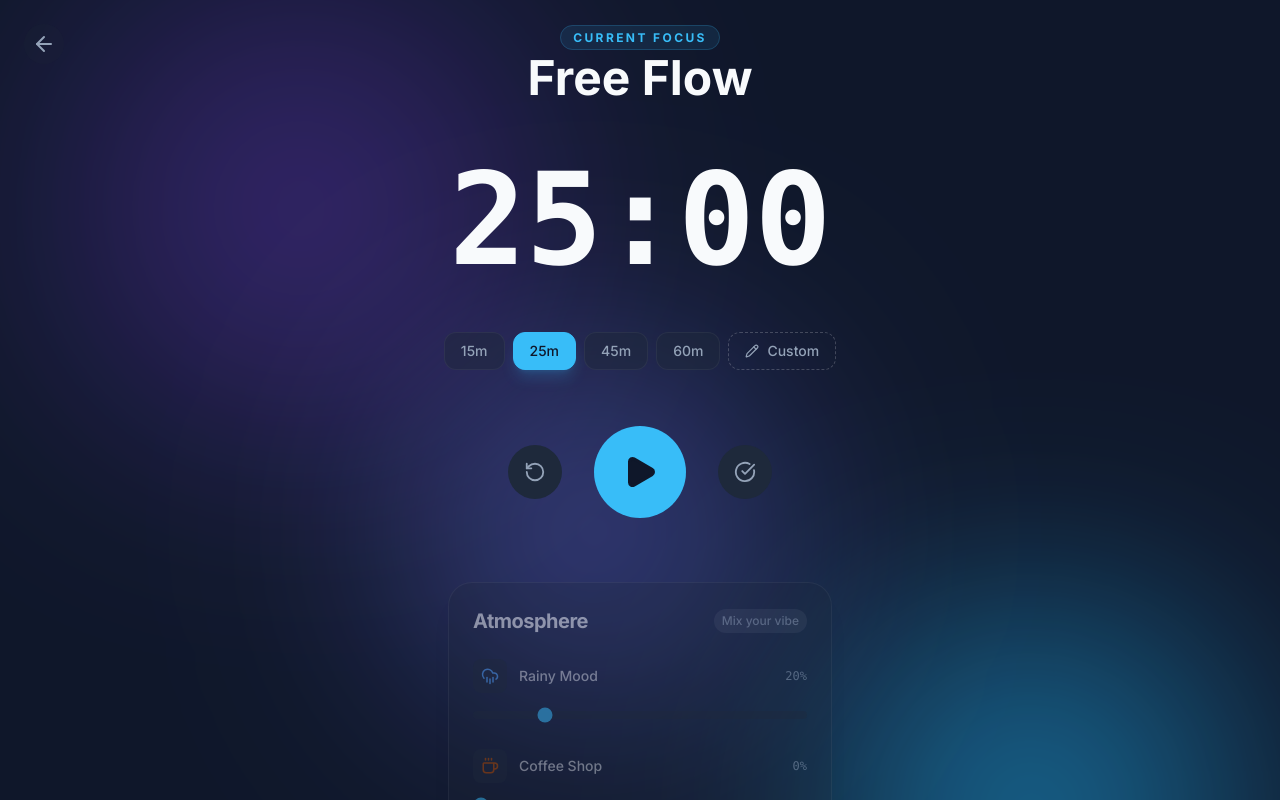
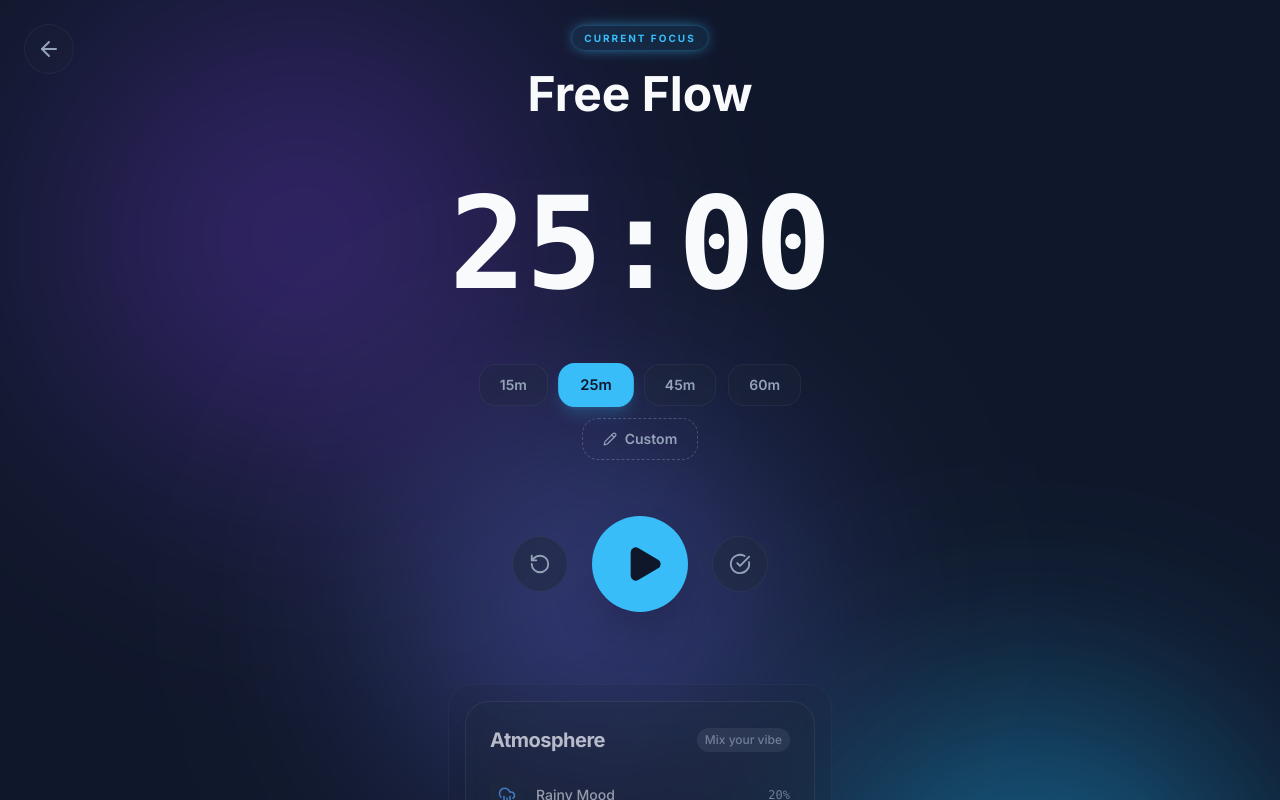
Before and after one commit to Whyawww/Moode, a Next.js app in the folder moode/: page /focus in a window 1280 px wide. Shown: the top 800 px of the page. Built offline with nearby package versions, Linux system fonts and the light colour scheme; no server answers.

Commit message:
fix task timer session at focus page

```diff
--- a/moode/app/focus/page.tsx
+++ b/moode/app/focus/page.tsx
@@ -1,10 +1,10 @@
 "use client";
 
-import { useEffect, useState, useRef } from "react";
+import { useEffect, useState, useRef, KeyboardEvent, ChangeEvent } from "react";
+import { useRouter } from "next/navigation";
 import { useStore } from "@/hooks/useStore";
 import { useFocusTimer } from "@/hooks/useFocusTimer";
-import { useRouter } from "next/navigation";
-import AuroraBackground from "@/components/ui/AuroraBackground";
+import { toast } from "sonner";
 import {
   Pause,
   Play,
@@ -13,13 +13,56 @@ import {
   Pencil,
   CheckCircle,
 } from "lucide-react";
+import AuroraBackground from "@/components/ui/AuroraBackground";
 import AmbientMixer from "@/components/features/audio/AmbientMixer";
 import SessionCompleteModal from "@/components/features/timer/SessionCompleteModal";
 import SoundManager from "@/components/features/audio/SoundManager";
 
+function useDocumentTitle(title: string) {
+  useEffect(() => {
+    document.title = title;
+  }, [title]);
+}
+
 export default function FocusPage() {
+  const router = useRouter();
   const { tasks, toggleTask } = useStore();
-  const router = useRouter();
+  const [isEditing, setIsEditing] = useState(false);
+  const [showModal, setShowModal] = useState(false);
+
+  const [sessionSummary, setSessionSummary] = useState({
+    secondsPassed: 0,
+    tasksCompleted: 0,
+    finishedTaskTitle: "",
+  });
+
+  const inputRef = useRef<HTMLInputElement>(null);
+
+  const currentTask = tasks?.find((t) => !t.completed);
+  const handleSessionComplete = async (isEarlyFinish = false) => {
+    const taskTitle = currentTask?.title || "Free Flow";
+    const passedTime = initialTime - timeLeft;
+
+    setSessionSummary({
+      secondsPassed: passedTime > 0 ? passedTime : 0,
+      tasksCompleted: currentTask ? 1 : 0,
+      finishedTaskTitle: taskTitle,
+    });
+
+    if (currentTask && !currentTask.completed) {
+      try {
+        await toggleTask(currentTask.id, false);
+        toast.success(`Task "${taskTitle}" completed! 🎉`);
+      } catch (error) {
+        toast.error("Failed to update task status.");
+        console.error(error);
+      }
+    } else if (!isEarlyFinish) {
+      toast.success("Focus session finished!");
+    }
+
+    setShowModal(true);
+  };
 
   const {
     timeLeft,
@@ -28,80 +71,52 @@ export default function FocusPage() {
     toggleTimer,
     resetTimer,
     setDuration,
-    setTimeLeft,
     setInitialTime,
     formatTime,
-  } = useFocusTimer(25);
+  } = useFocusTimer(25, () => handleSessionComplete(false));
 
-  const [isEditing, setIsEditing] = useState(false);
-  const [showModal, setShowModal] = useState(false);
+  const pageTitle = isActive
+    ? `(${formatTime(timeLeft)}) ${currentTask?.title || "Focus"}`
+    : "Moode | Focus Room";
+  useDocumentTitle(pageTitle);
 
-  const [secondsPassed, setSecondsPassed] = useState(0);
-  const [tasksDoneCount, setTasksDoneCount] = useState(0);
-  const [finishedTaskTitle, setFinishedTaskTitle] = useState("");
 
-  const inputRef = useRef<HTMLInputElement>(null);
-  const currentTask = tasks.find((t) => !t.completed) || tasks[0];
-
-  useEffect(() => {
-    if (isActive) {
-      document.title = `(${formatTime(timeLeft)}) ${
-        currentTask?.title || "Focus"
-      }`;
-    } else {
-      document.title = "Moode | Focus Room";
-    }
-  }, [timeLeft, isActive, currentTask, formatTime]);
-
-  useEffect(() => {
-    if (timeLeft === 0 && initialTime > 0 && !isActive) {
-      handleSessionEnd();
-    }
-  }, [timeLeft, isActive, initialTime]);
-
-  const handleSessionEnd = () => {
-    const passed = initialTime - timeLeft;
-    setSecondsPassed(passed > 0 ? passed : 0);
-    setTasksDoneCount(currentTask ? 1 : 0);
-
-    const titleToFreeze = currentTask ? currentTask.title : "Free Flow";
-    setFinishedTaskTitle(titleToFreeze);
-
-    setShowModal(true);
+  const handleFinishEarly = async () => {
+    if (isActive) toggleTimer();
+    await handleSessionComplete(true);
   };
 
-  const handleFinishEarly = async () => {
-    toggleTimer();
+  const handleManualInput = (e: ChangeEvent<HTMLInputElement>) => {
+    if (e.target.value === "") return;
+    const val = parseInt(e.target.value, 10);
 
-    if (currentTask && !currentTask.completed) {
-      await toggleTask(currentTask.id, false);
-    }
-    handleSessionEnd();
-  };
-
-  const handleManualInput = (e: React.ChangeEvent<HTMLInputElement>) => {
-    if (e.target.value === "") return;
-    const val = parseInt(e.target.value);
     if (!isNaN(val) && val > 0 && val <= 180) {
       const seconds = val * 60;
       setInitialTime(seconds);
-      setTimeLeft(seconds);
+      setDuration(val);
     }
+  };
+
+  const handleKeyDown = (e: KeyboardEvent<HTMLInputElement>) => {
+    if (e.key === "Enter") setIsEditing(false);
   };
 
   const currentMinutes = Math.floor(initialTime / 60);
 
   return (
-    <div className="min-h-screen flex flex-col items-center justify-center relative p-6 transition-colors duration-500 overflow-hidden">
+    <main className="relative min-h-screen flex flex-col items-center justify-center p-6 transition-colors duration-500 overflow-hidden text-foreground">
       <AuroraBackground />
       <SoundManager />
 
+      <nav className="absolute top-6 left-6 z-20">
         <button
           onClick={() => router.push("/dashboard")}
-        className="absolute top-6 left-6 p-2 rounded-full bg-surface/20 hover:bg-surface/40 text-muted transition-all z-20"
+          className="p-3 rounded-full bg-surface/20 border border-white/5 hover:bg-surface/40 hover:text-primary hover:border-white/10 text-muted transition-all duration-300"
+          aria-label="Back to Dashboard"
         >
           <ArrowLeft size={24} />
         </button>
+      </nav>
 
       <SessionCompleteModal
         isOpen={showModal}
@@ -109,25 +124,33 @@ export default function FocusPage() {
           setShowModal(false);
           router.push("/dashboard");
         }}
-        durationSeconds={secondsPassed}
-        tasksCompleted={tasksDoneCount}
-        taskTitle={finishedTaskTitle}
+        durationSeconds={sessionSummary.secondsPassed}
+        tasksCompleted={sessionSummary.tasksCompleted}
+        taskTitle={sessionSummary.finishedTaskTitle}
       />
 
-      <div className="max-w-md w-full text-center space-y-8 z-10">
-        <div className="space-y-4 animate-in fade-in zoom-in duration-500">
-          <span className="text-primary text-xs font-bold tracking-[0.2em] uppercase bg-primary/10 px-3 py-1 rounded-full border border-primary/20">
+      <div className="z-10 w-full max-w-md text-center space-y-10">
+        <header className="space-y-4 animate-in fade-in zoom-in duration-500">
+          <div className="inline-block">
+            <span className="text-primary text-[10px] font-bold tracking-[0.2em] uppercase bg-primary/10 px-3 py-1.5 rounded-full border border-primary/20 shadow-[0_0_15px_-5px_var(--primary)]">
               Current Focus
             </span>
-          <h1 className="text-3xl md:text-5xl font-bold leading-tight text-foreground line-clamp-2">
-            {finishedTaskTitle || currentTask?.title || "Free Flow"}
+          </div>
+          <h1
+            className="text-3xl md:text-5xl font-bold leading-tight line-clamp-2"
+            title={currentTask?.title}
+          >
+            {currentTask?.title || "Free Flow"}
           </h1>
-        </div>
+        </header>
 
-        <div className="relative group min-h-[160px] flex items-center justify-center">
+        {/* Display Timer */}
+        <section className="relative min-h-[160px] flex items-center justify-center">
           <div
-            className={`font-mono font-bold tracking-tighter text-foreground tabular-nums transition-all ${
-              isActive ? "scale-110" : "scale-100"
+            className={`font-mono font-bold tracking-tighter tabular-nums transition-transform duration-500 ease-out ${
+              isActive
+                ? "scale-110 text-primary drop-shadow-[0_0_20px_rgba(var(--primary),0.3)]"
+                : "scale-100 text-foreground"
             }`}
           >
             {isEditing ? (
@@ -135,38 +158,46 @@ export default function FocusPage() {
                 <input
                   ref={inputRef}
                   type="number"
-                  className="bg-transparent text-center w-[1.5em] focus:outline-none border-b-2 border-primary/50 text-primary placeholder:text-muted/20 appearance-none"
+                  min="1"
+                  max="180"
+                  className="bg-transparent text-center w-[1.5em] focus:outline-none border-b-4 border-primary/50 text-primary placeholder:text-muted/20 appearance-none"
                   placeholder={currentMinutes.toString()}
                   onBlur={() => setIsEditing(false)}
                   onChange={handleManualInput}
-                  onKeyDown={(e) => e.key === "Enter" && setIsEditing(false)}
+                  onKeyDown={handleKeyDown}
                   autoFocus
                 />
-                <span className="text-4xl text-muted font-sans font-medium">
+                <span className="text-4xl text-muted font-sans font-medium mt-8">
                   min
                 </span>
               </div>
             ) : (
               <div
+                role="button"
+                tabIndex={0}
                 onClick={() => !isActive && setIsEditing(true)}
-                className="text-7xl md:text-9xl cursor-pointer select-none hover:text-primary/90 transition-colors"
+                className={`text-7xl md:text-9xl cursor-pointer select-none transition-colors ${
+                  !isActive ? "hover:text-primary/80" : "cursor-default"
+                }`}
+                title={!isActive ? "Click to edit time" : ""}
               >
                 {formatTime(timeLeft)}
               </div>
             )}
           </div>
-        </div>
+        </section>
 
+        {/* Preset Waktu*/}
         {!isActive && !isEditing && (
-          <div className="flex flex-wrap justify-center gap-2 animate-in fade-in slide-in-from-top-2">
+          <div className="flex flex-wrap justify-center gap-3 animate-in fade-in slide-in-from-top-2">
             {[15, 25, 45, 60].map((min) => (
               <button
                 key={min}
                 onClick={() => setDuration(min)}
-                className={`px-4 py-2 rounded-xl text-sm font-medium border transition-all ${
+                className={`px-5 py-2.5 rounded-2xl text-sm font-semibold border transition-all duration-300 ${
                   initialTime === min * 60
-                    ? "bg-primary text-background border-primary shadow-lg shadow-primary/20"
-                    : "bg-surface/50 text-muted border-white/5 hover:border-primary/50 hover:bg-surface"
+                    ? "bg-primary text-background border-primary shadow-lg shadow-primary/20 scale-105"
+                    : "bg-surface/30 text-muted border-white/5 hover:border-primary/50 hover:text-foreground hover:bg-surface/50"
                 }`}
               >
                 {min}m
@@ -175,28 +206,31 @@ export default function FocusPage() {
 
             <button
               onClick={() => setIsEditing(true)}
-              className="px-4 py-2 rounded-xl text-sm font-medium border border-dashed border-white/20 bg-transparent text-muted hover:text-primary hover:border-primary/50 transition-all flex items-center gap-2"
+              className="px-5 py-2.5 rounded-2xl text-sm font-semibold border border-dashed border-white/20 bg-transparent text-muted hover:text-primary hover:border-primary/50 hover:bg-surface/30 transition-all flex items-center gap-2"
             >
               <Pencil size={14} />
-              Custom
+              <span>Custom</span>
             </button>
           </div>
         )}
 
         {isEditing && (
           <p className="text-sm text-muted animate-in fade-in">
-            Type minutes and press Enter
+            Type minutes (1-180) and press Enter
           </p>
         )}
 
-        <div className="flex items-center justify-center gap-8 pt-6">
+        {/* Kontrol Utama */}
+        <div className="flex items-center justify-center gap-6 pt-4">
           <button
             onClick={() => {
-              if (window.confirm("Reset timer?")) resetTimer();
-              setFinishedTaskTitle("");
+              if (window.confirm("Are you sure you want to reset the timer?")) {
+                resetTimer();
+              }
             }}
-            className="p-4 rounded-full bg-surface text-muted hover:bg-red-500/10 hover:text-red-400 hover:scale-105 transition-all"
+            className="p-4 rounded-full bg-surface/50 border border-white/5 text-muted hover:bg-red-500/10 hover:text-red-400 hover:border-red-500/20 hover:scale-105 transition-all"
             title="Reset Timer"
+            aria-label="Reset Timer"
           >
             <RotateCcw size={22} />
           </button>
@@ -206,30 +240,37 @@ export default function FocusPage() {
               if (isEditing) setIsEditing(false);
               toggleTimer();
             }}
-            className="p-7 rounded-full bg-primary text-background hover:scale-110 hover:shadow-xl hover:shadow-primary/30 active:scale-95 transition-all"
+            className={`rounded-full transition-all duration-300 shadow-2xl flex items-center justify-center ${
+              isActive
+                ? "w-24 h-24 bg-surface border-2 border-primary/20 text-primary hover:bg-surface/80 hover:border-primary/50"
+                : "w-24 h-24 bg-primary text-background hover:scale-110 hover:shadow-primary/40 active:scale-95"
+            }`}
+            aria-label={isActive ? "Pause Timer" : "Start Timer"}
           >
             {isActive ? (
-              <Pause size={36} fill="currentColor" />
+              <Pause size={40} fill="currentColor" />
             ) : (
-              <Play size={36} fill="currentColor" />
+              <Play size={40} fill="currentColor" className="ml-2" />
             )}
           </button>
 
           <button
             onClick={handleFinishEarly}
-            className="p-4 rounded-full bg-surface text-muted hover:bg-green-500/10 hover:text-green-400 hover:scale-105 transition-all"
-            title="Finish Task Now"
+            className="p-4 rounded-full bg-surface/50 border border-white/5 text-muted hover:bg-green-500/10 hover:text-green-400 hover:border-green-500/20 hover:scale-105 transition-all"
+            title="Mark Task as Complete Now"
+            aria-label="Finish Task Early"
           >
             <CheckCircle size={22} />
           </button>
         </div>
 
+        {/* Audio Controls */}
         <div className="pt-8 w-full max-w-sm mx-auto">
-          <div className="opacity-50 hover:opacity-100 transition-opacity duration-300">
+          <div className="opacity-70 hover:opacity-100 transition-opacity duration-300 p-4 rounded-3xl bg-surface/20 border border-white/5 backdrop-blur-sm">
             <AmbientMixer />
           </div>
         </div>
       </div>
-    </div>
+    </main>
   );
 }
--- a/moode/hooks/useFocusTimer.ts
+++ b/moode/hooks/useFocusTimer.ts
@@ -1,16 +1,22 @@
 import { useState, useEffect, useRef } from "react";
+import {
+  requestNotificationPermission,
+  sendNotification,
+} from "../utils/notification";
 
-export function useFocusTimer(defaultMinutes: number = 25) {
+export function useFocusTimer(
+  defaultMinutes: number = 25,
+  onFinish?: () => void
+) {
   const [initialTime, setInitialTime] = useState(defaultMinutes * 60);
   const [timeLeft, setTimeLeft] = useState(defaultMinutes * 60);
   const [isActive, setIsActive] = useState(false);
   const endTimeRef = useRef<number | null>(null);
 
+  const onFinishRef = useRef(onFinish);
   useEffect(() => {
-    if ("Notification" in window && Notification.permission !== "granted") {
-      Notification.requestPermission();
-    }
-  }, []);
+    onFinishRef.current = onFinish;
+  }, [onFinish]);
 
   useEffect(() => {
     let interval: NodeJS.Timeout;
@@ -28,11 +34,14 @@ export function useFocusTimer(defaultMinutes: number = 25) {
           setTimeLeft(0);
           setIsActive(false);
           endTimeRef.current = null;
-          if (
-            "Notification" in window &&
-            Notification.permission === "granted"
-          ) {
-            new Notification("Moode Focus", { body: "Session Complete! 🎉" });
+
+          sendNotification(
+            "Focus Complete! 🎉",
+            "Great job! Take a short break."
+          );
+
+          if (onFinishRef.current) {
+            onFinishRef.current();
           }
         } else {
           setTimeLeft(remaining);
@@ -45,7 +54,12 @@ export function useFocusTimer(defaultMinutes: number = 25) {
     return () => clearInterval(interval);
   }, [isActive, timeLeft]);
 
-  const toggleTimer = () => setIsActive(!isActive);
+  const toggleTimer = async () => {
+    if (!isActive) {
+      await requestNotificationPermission();
+    }
+    setIsActive(!isActive);
+  };
 
   const resetTimer = () => {
     setIsActive(false);
--- /dev/null
+++ b/moode/utils/notification.ts
@@ -0,0 +1,33 @@
+export const requestNotificationPermission = async () => {
+  if (!("Notification" in window)) {
+    console.log("Browser tidak support notifikasi");
+    return false;
+  }
+
+  if (Notification.permission === "granted") return true;
+
+  const permission = await Notification.requestPermission();
+  return permission === "granted";
+};
+
+export const sendNotification = (title: string, body: string) => {
+  if (!("Notification" in window)) return;
+
+  if (Notification.permission === "granted") {
+    if (navigator.serviceWorker && navigator.serviceWorker.ready) {
+      navigator.serviceWorker.ready.then((registration) => {
+        registration.showNotification(title, {
+          body,
+          icon: "/icon.png",
+          vibrate: [200, 100, 200],
+          tag: "focus-complete",
+        });
+      });
+    } else {
+      new Notification(title, {
+        body,
+        icon: "/icon.png",
+      });
+    }
+  }
+};
```
Lines whose indentation alone changed are shown as unchanged.
